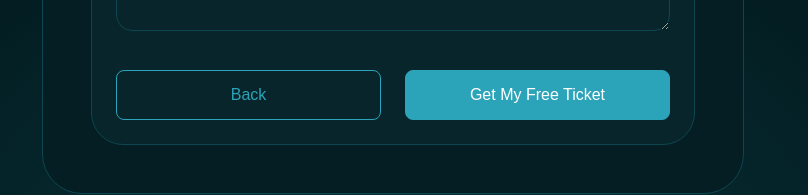
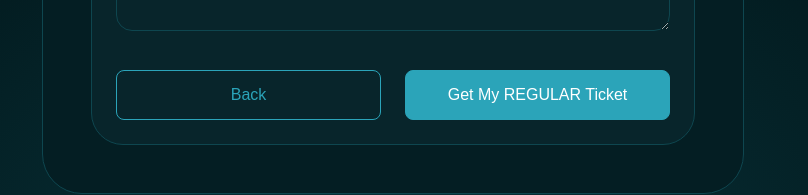
Before and after one commit to Thatchidinma/hngx-stage2-conference_ticket_generator, a Next.js app: page /event/attendee-details in a window 1280 px wide. Shown: the part 1048-1243 px from the top of the page, without its empty margins (247-1055 px from the left). Built offline with nearby package versions, Linux system fonts and the light colour scheme; a web font is replaced by a local one.

Commit message:
fix: changed the get "my free" ticket button on attendee form to show get which tyype of ticket is selected instead

```diff
--- a/components/attendeeDetails/AttendeeForm.jsx
+++ b/components/attendeeDetails/AttendeeForm.jsx
@@ -12,7 +12,7 @@ import { TicketDetailsContext } from '@/context/TickectDetailsContext'
 
 const AttendeeForm = () => {
   const route = useRouter();
-  const {name, setName,email, setEmail, request, setRequest, imageUrl} = useContext(TicketDetailsContext)
+  const {name, setName,email, setEmail, request, setRequest, imageUrl, ticketType} = useContext(TicketDetailsContext)
   const [isImagefilled, setImagefilled] = useState(true)
 
   const schema = z.object({
@@ -81,7 +81,7 @@ const AttendeeForm = () => {
         {errors.specialRequest && (<p className='text-sm text-red-400 mt-1'>request should be between 2-60 characters or can be empty!, PS:keep it simple</p>)}
         </div>
 
-        <ButtonPair text1={'Back'} text2={'Get My Free Ticket'} onClick_1={()=>{route.push("/event")}} className='gap-4'/>
+        <ButtonPair text1={'Back'} text2={`Get My ${ticketType} Ticket`} onClick_1={()=>{route.push("/event")}} className='gap-4'/>
       </form>
     </section>
   )
```
